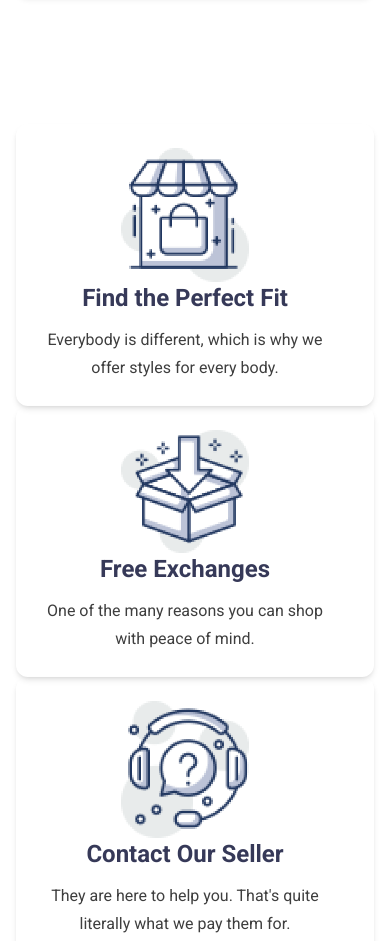
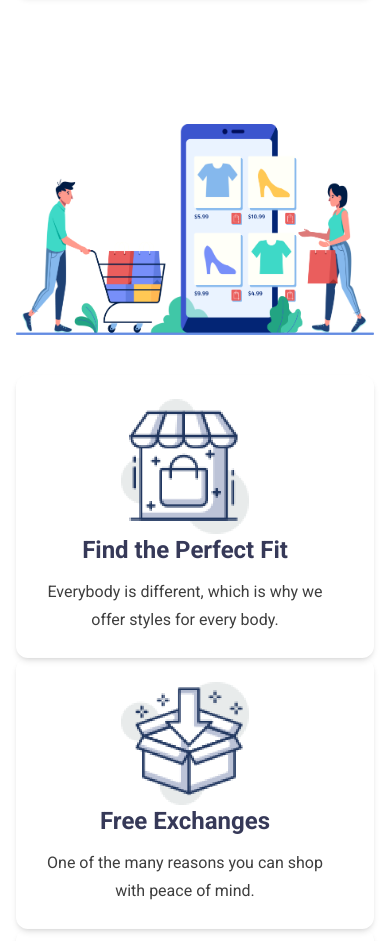
Before and after one commit to deverfan44/Penguin-Fashion-Tawlind, a plain HTML site: page index.html in a window 390 px wide. Shown: the part 4180-5121 px from the top of the page. Drawn offline with nearby package versions, Linux system fonts and the light colour scheme.

Commit message:
Update last section responsive

```diff
--- a/index.html
+++ b/index.html
@@ -145,7 +145,7 @@
 
         <!-- Shopping Section  -->
         <section class="shopping_section my-32">
-            <div class="md:w-4/5 w-11/12 mx-auto lg:flex justify-between">
+            <div class="md:w-4/5 w-11/12 mx-auto flex flex-col-reverse lg:flex-row justify-between">
                 <div class="shopping_content basis-1/2 lg:pr-20">
                     <div class="shopping_info lg:flex items-center gap-x-8 pl-5 py-6 pr-10 rounded-xl shadow-md md:text-left text-center">
                         <div class="shop_info_img basis-1/4 flex md:justify-start justify-center">
@@ -176,7 +176,7 @@
                         </div>
                     </div>
                 </div>
-                <div class="shopping_img basis-1/2 flex items-center lg:mt-0 mt-16">
+                <div class="shopping_img basis-1/2 flex items-center lg:mt-0 mb-10">
                     <img src="./images/shopping.png" class="w-full" alt="">
                 </div>
             </div>
```
